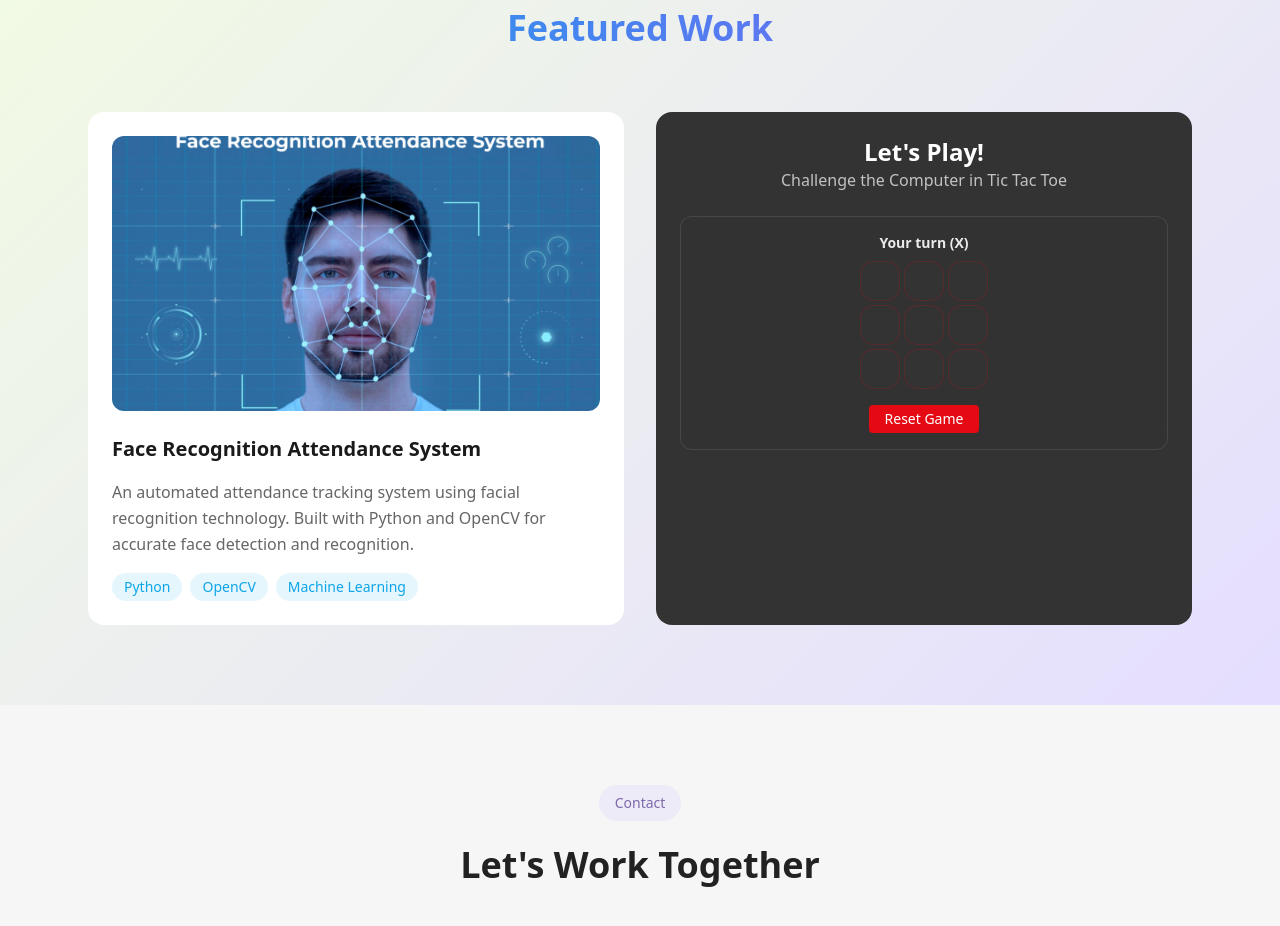
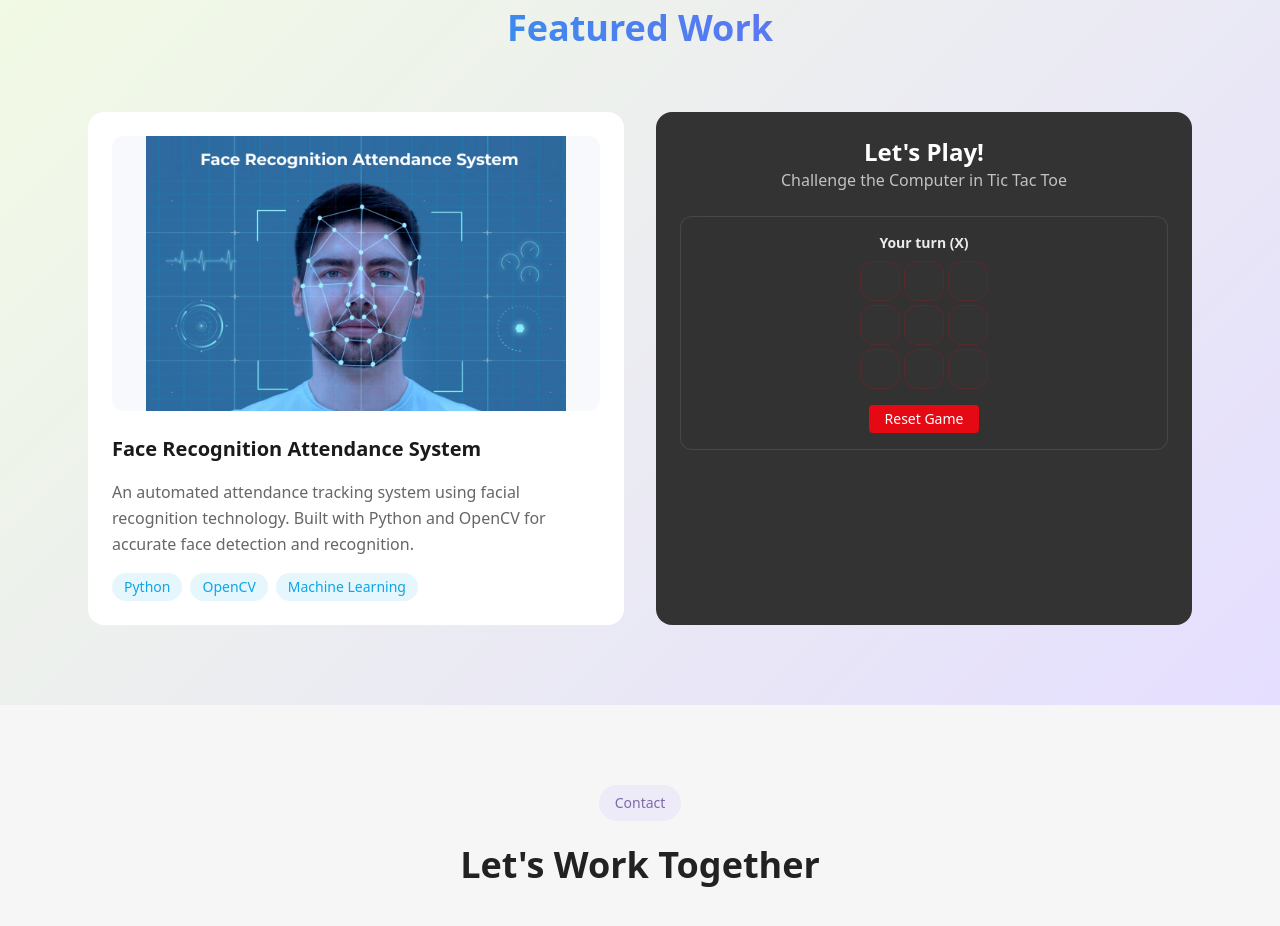
Before and after one commit to tigxaniket/portfolio, a React (Vite) app: page / in a window 1280 px wide. Shown: the part 2200-3126 px from the top of the page. Built offline with nearby package versions, Linux system fonts and the light colour scheme.

Commit message:
Improve image fitting
Adjust image rendering to better fit available space.

```diff
--- a/src/components/Projects.tsx
+++ b/src/components/Projects.tsx
@@ -32,7 +32,7 @@ const Projects = () => {
                   <img
                     src={projects[0].image}
                     alt={projects[0].title}
-                    className="w-full h-full object-cover transition-transform duration-300 group-hover:scale-105"
+                    className="w-full h-full object-contain object-center"
                   />
                 )}
               </div>
```
